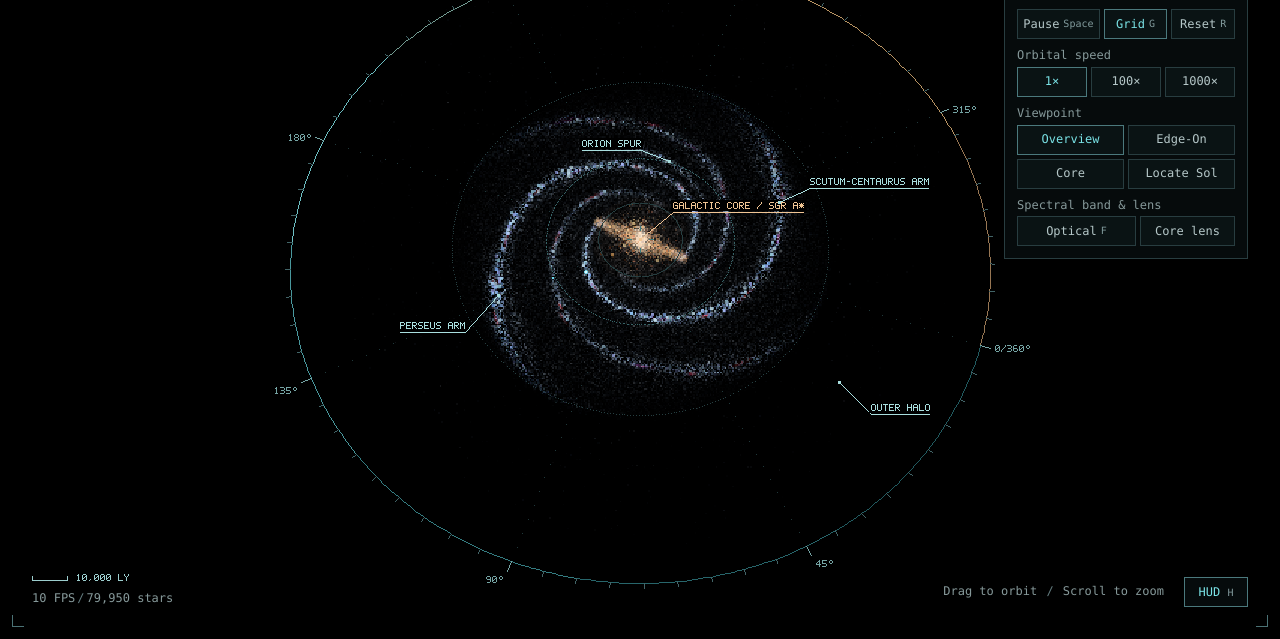
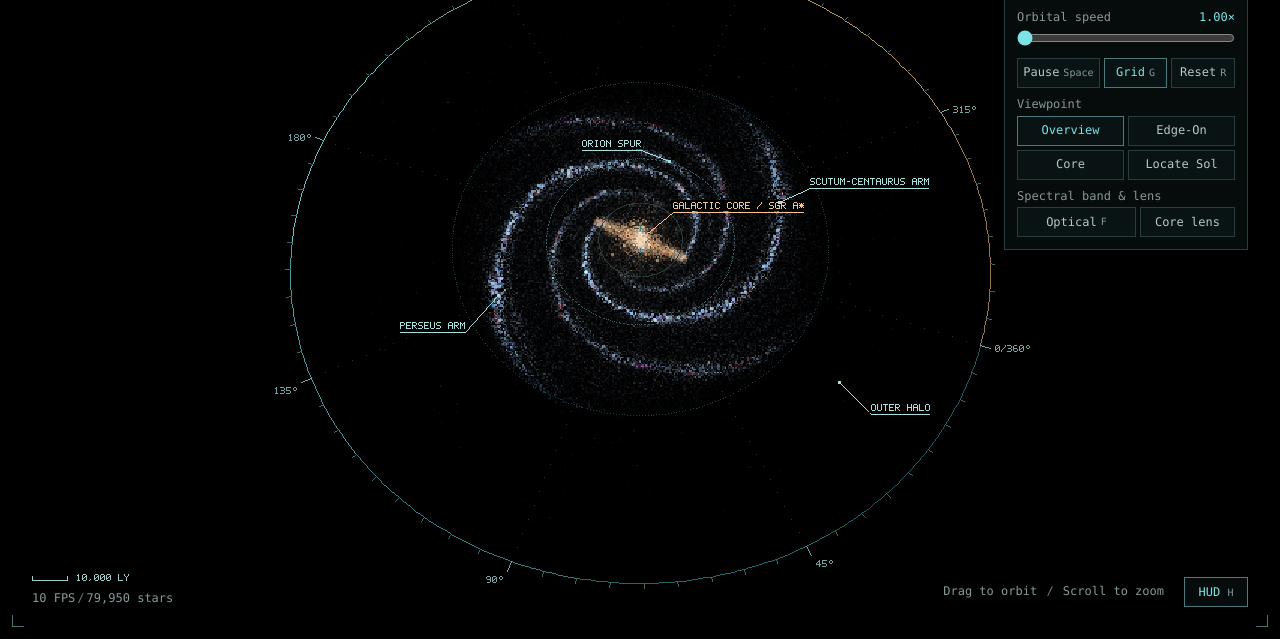
Before and after one commit to MrLuGr1/main, a plain HTML site: page galaxy/index.html in a window 1280 px wide. Shown: the part 161-800 px from the top of the page. Drawn offline with Linux system fonts and the light colour scheme; animation ran at ten frames a second.

Commit message:
Restore the orbital speed slider with a 1×–10× range

```diff
--- a/galaxy/index.html
+++ b/galaxy/index.html
@@ -34,19 +34,13 @@
         <div><dt>Magnification</dt><dd id="zoom">1.00×</dd></div>
         <div><dt>Galactic years</dt><dd id="epoch">0.000</dd></div>
       </dl>
+      <label class="rate-label" for="rate">Orbital speed <output id="rate-value" for="rate">1.00×</output></label>
+      <input id="rate" type="range" min="1" max="10" step="0.25" value="1">
       <div class="controls">
         <button id="play" type="button" aria-keyshortcuts="Space"><span id="play-label">Pause</span><kbd>Space</kbd></button>
         <button id="grid" type="button" aria-pressed="true" aria-keyshortcuts="G">Grid <kbd>G</kbd></button>
         <button id="reset" type="button" aria-keyshortcuts="R">Reset <kbd>R</kbd></button>
       </div>
-      <fieldset>
-        <legend>Orbital speed</legend>
-        <div class="controls equal" id="rate">
-          <button type="button" data-speed="1" aria-pressed="true">1×</button>
-          <button type="button" data-speed="100" aria-pressed="false">100×</button>
-          <button type="button" data-speed="1000" aria-pressed="false">1000×</button>
-        </div>
-      </fieldset>
       <fieldset>
         <legend>Viewpoint</legend>
         <div class="controls pairs" id="viewpoints">
--- a/galaxy/js/main.js
+++ b/galaxy/js/main.js
@@ -74,7 +74,8 @@
   const playLabel = byId('play-label');
   const grid = byId('grid');
   const hudToggle = byId('hud-toggle');
-  const rates = document.querySelectorAll('#rate [data-speed]');
+  const rate = byId('rate');
+  const rateValue = byId('rate-value');
   const viewButtons = document.querySelectorAll('#viewpoints [data-view]');
   const lens = byId('lens');
   const fps = byId('fps');
@@ -173,6 +174,11 @@
     band = (band + 1) % spectralBands.length;
     byId('band').textContent = spectralBands[band];
     dirty = true;
+  }
+
+  function updateRate() {
+    speed = rate.valueAsNumber;
+    rateValue.textContent = speed.toFixed(2) + '\u00d7';
   }
 
   function zoomAt(factor, x, y, previousX = x, previousY = y) {
@@ -355,6 +361,7 @@
   window.addEventListener('keydown', event => {
     if (event.ctrlKey || event.metaKey || event.altKey) return;
     const key = event.key.toLowerCase();
+    if (event.target === rate && (key.startsWith('arrow') || key === 'home' || key === ' ')) return;
     if (key === ' ' && event.target instanceof HTMLButtonElement) return;
     if (event.repeat && [' ', 'g', 'h', 'r', 'f', 'home'].includes(key)) return;
     switch (key) {
@@ -386,12 +393,7 @@
     lens.setAttribute('aria-pressed', String(lensEmphasis));
     dirty = true;
   });
-  for (const button of rates) {
-    button.addEventListener('click', () => {
-      speed = Number(button.dataset.speed);
-      for (const rate of rates) rate.setAttribute('aria-pressed', String(rate === button));
-    });
-  }
+  rate.addEventListener('input', updateRate);
   for (const button of viewButtons) {
     button.addEventListener('click', () => {
       const next = button.dataset.view;
@@ -414,6 +416,7 @@
 
   resize();
   setPaused(paused);
+  updateRate();
   refreshReadouts();
   requestAnimationFrame(animate);
 })();
--- a/galaxy/style.css
+++ b/galaxy/style.css
@@ -11,9 +11,9 @@
 
 * { box-sizing: border-box; }
 body { margin: 0; color: var(--ink); background: #000; overflow: hidden; }
-button { font: inherit; }
+button, input, output { font: inherit; }
 button { color: inherit; cursor: pointer; }
-button:focus-visible, canvas:focus-visible { outline: 1px solid var(--cyan); outline-offset: 3px; }
+button:focus-visible, input:focus-visible, canvas:focus-visible { outline: 1px solid var(--cyan); outline-offset: 3px; }
 [hidden] { display: none !important; }
 
 #observatory {
@@ -72,13 +72,14 @@ h2 { margin: 0; font-size: 12px; font-weight: 600; color: #eff6f6; }
 #mode { color: var(--cyan); }
 #mode.paused { color: var(--amber); }
 .readouts { display: grid; gap: 4px; margin: 8px 0 12px; font-variant-numeric: tabular-nums; }
-.readouts div { display: flex; justify-content: space-between; gap: 8px; }
-dt, legend { color: var(--muted); }
+.readouts div, .rate-label { display: flex; justify-content: space-between; gap: 8px; }
+dt, legend, .rate-label { color: var(--muted); }
 dd { margin: 0; color: #e0e9e9; }
+#rate-value { color: var(--cyan); font-variant-numeric: tabular-nums; }
+#rate { display: block; width: 100%; margin: 4px 0 12px; accent-color: var(--cyan); cursor: pointer; }
 fieldset { min-width: 0; border: 0; padding: 0; margin: 8px 0 0; }
 legend { padding: 0; margin-bottom: 3px; }
 .controls { display: grid; grid-template-columns: 1.3fr 1fr 1fr; gap: 4px; }
-.controls.equal { grid-template-columns: repeat(3, 1fr); }
 .controls.pairs { grid-template-columns: repeat(2, 1fr); }
 .controls.filters { grid-template-columns: 1.25fr 1fr; }
 button { min-height: 30px; padding: 4px 5px; border: 1px solid var(--line); background: #0a1314; }
```
Also changed, not shown: 1 other file.
